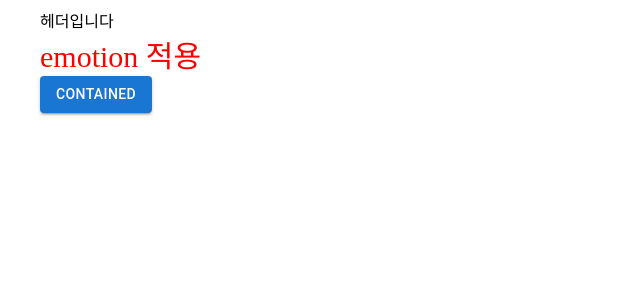
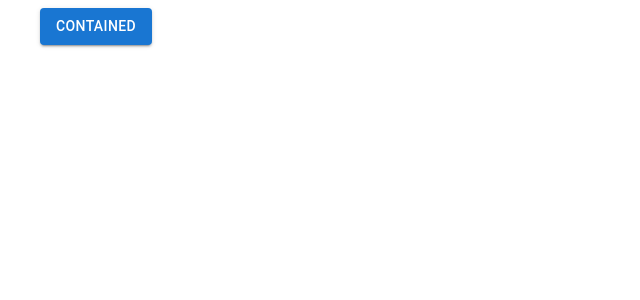
Before and after one commit to prgrms-web-devcourse/Team_DOKEV_GOLDDDUCK_FE, a Next.js app: page / in a window 1280 px wide. Shown: the top 300 px of the page, without its empty margins (0-640 px from the left). Built offline with nearby package versions, Linux system fonts and the light colour scheme.

Commit message:
setting : 폴더 구조 및 경로 별칭 설정

```diff
--- a/pages/index.tsx
+++ b/pages/index.tsx
@@ -1,13 +1,11 @@
 import Head from 'next/head'
 import Image from 'next/image'
 import styles from '../styles/Home.module.css'
-import Header from '@components/Header'
 import Button from '@mui/material/Button'
 
 export default function Home() {
   return (
     <div className={styles.container}>
-      <Header></Header>
       <Button variant="contained">Contained</Button>
       {/* <Head>
         <title>Create Next App</title>
--- /dev/null
+++ b/pages/sign.tsx
@@ -0,0 +1,5 @@
+const sign = () => {
+  return <div>로그인 페이지</div>
+}
+
+export default sign
--- a/tsconfig.extend.json
+++ b/tsconfig.extend.json
@@ -5,7 +5,10 @@
       "@app": ["./App.tsx"],
       "@pages/*": ["./pages/*"],
       "@components/*": ["./components/*"],
-      "@styles/*": ["./styles/*"]
+      "@styles/*": ["./styles/*"],
+      "@domains/*": ["./domains/*"],
+      "@hooks/*": ["./hooks/*"],
+      "@contexts/*": ["./contexts/*"],
     }
   }
 }
```
Also changed, not shown: src/components/Button/index.tsx (added), src/contexts/UserProvider.tsx (added), src/domains/Header/index.tsx (renamed from src/components/Header/index.tsx), src/hooks/useToggle.tsx (added).
